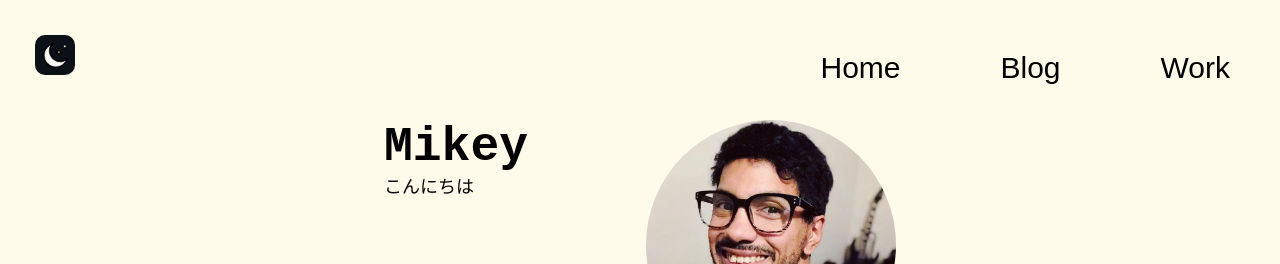
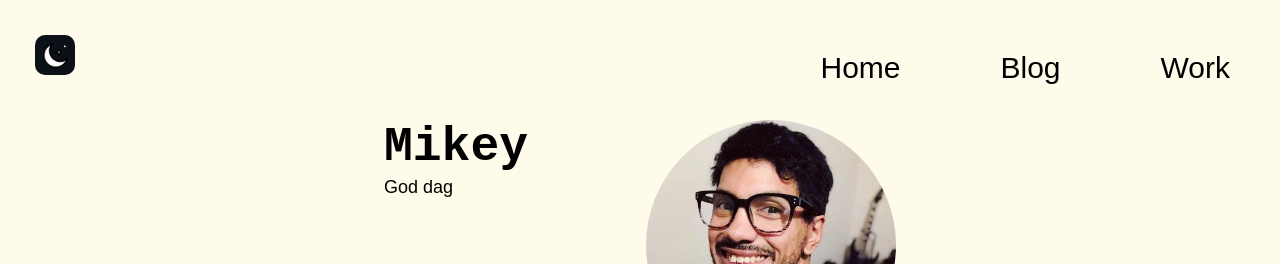
Before and after one commit to shpoopdy/Webby, a Next.js app: page / in a window 1280 px wide. Shown: the top 264 px of the page. Built offline with nearby package versions, Linux system fonts and the light colour scheme.

Commit message:
Update HeroHeader.jsx
Changed from Japanese greetings to Norwegian greetings.

```diff
--- a/app/components/HeroHeader.jsx
+++ b/app/components/HeroHeader.jsx
@@ -10,13 +10,13 @@ export default function HeroHeader() {
   let greeting;
 
   if(hour >= 18) {
-      greeting = 'こんばんは';
+      greeting = 'God kveld';
   }
   else if(hour >= 12) {
-      greeting = 'こんにちは';
+      greeting = 'God dag';
   }
   else {
-      greeting = 'おはようございます';
+      greeting = 'God morgen';
   }
 
 
```
